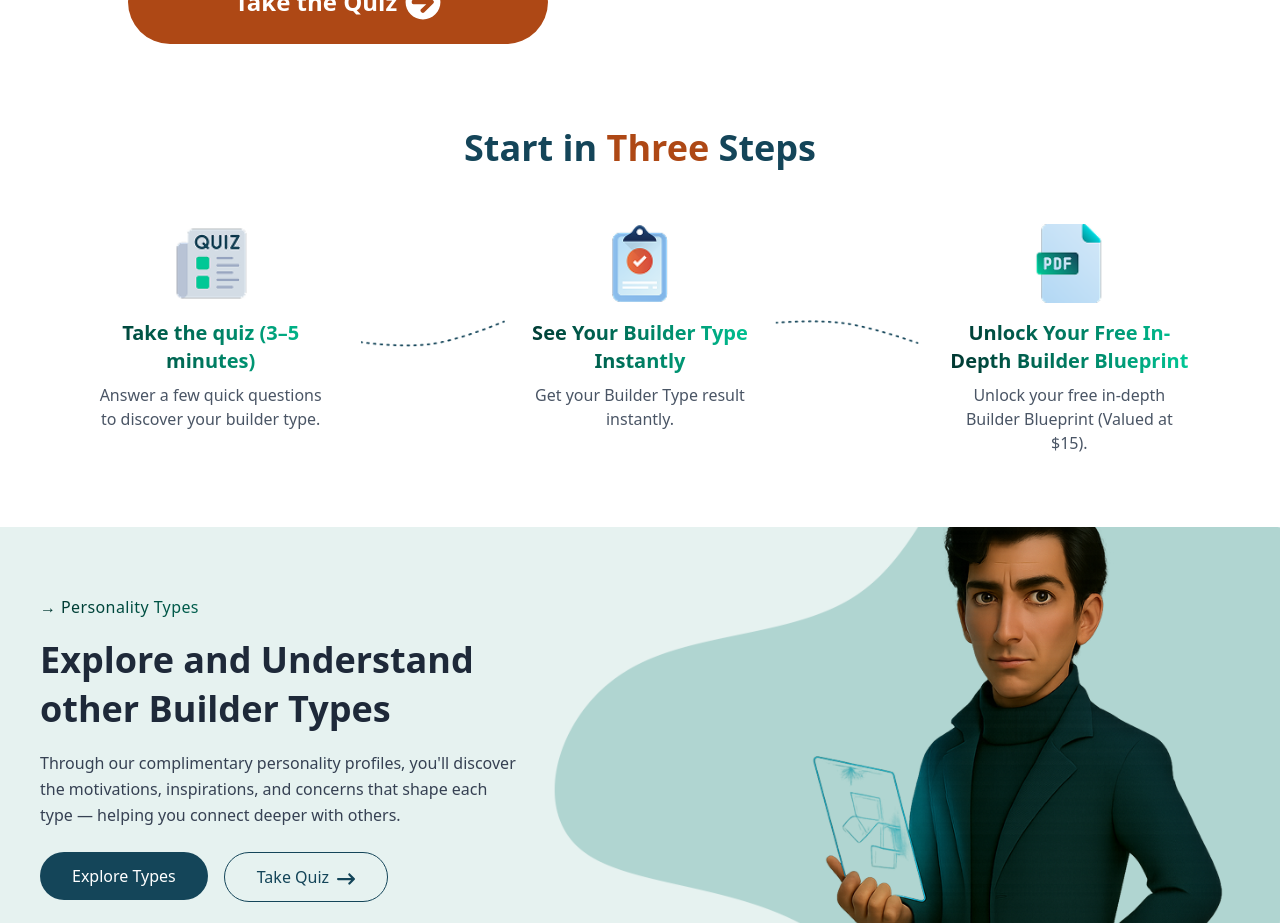
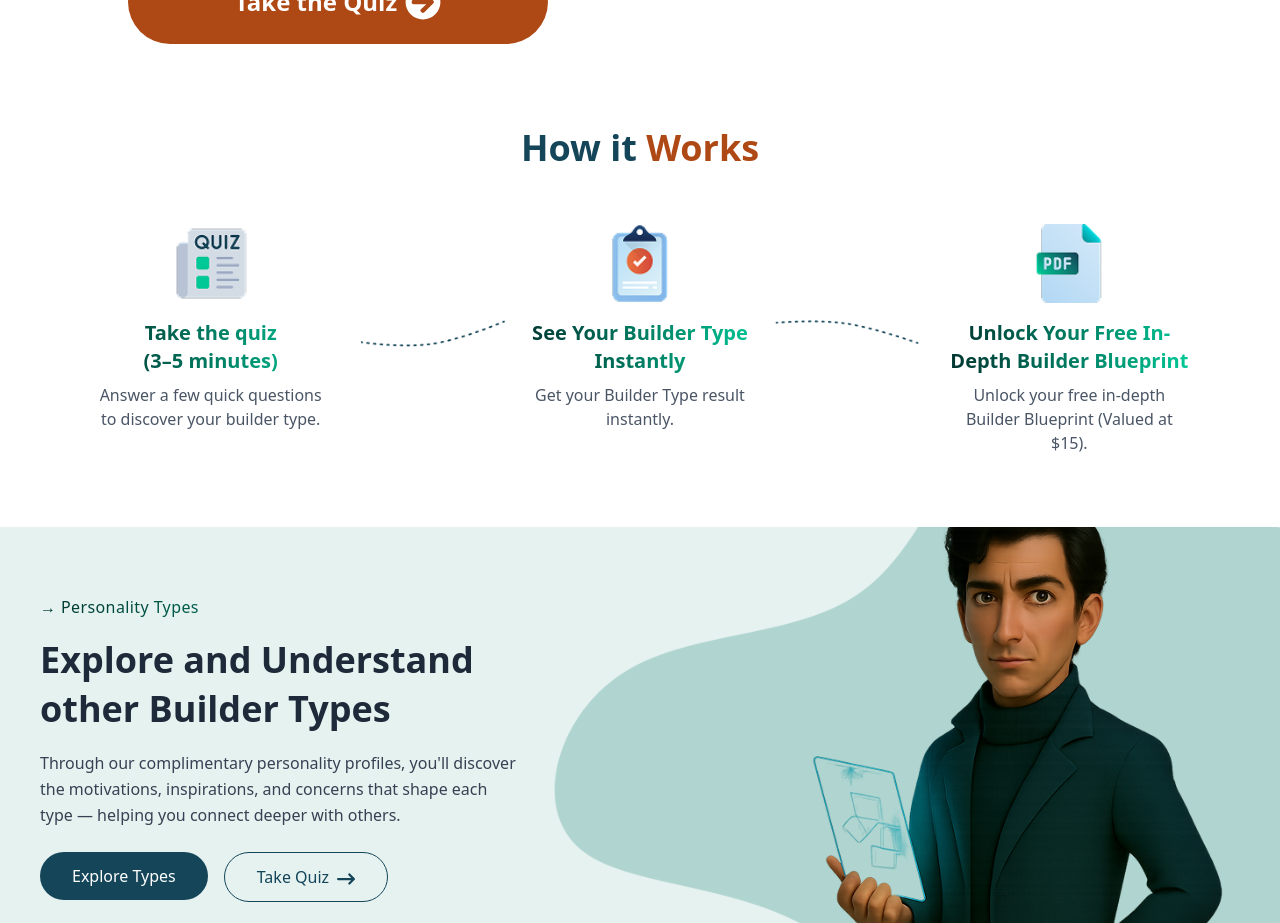
Before and after one commit to olatunde1/my-builder, a React (Vite) app: page / in a window 1280 px wide. Shown: the part 800-1723 px from the top of the page. Built offline with nearby package versions, Linux system fonts and the light colour scheme.

Commit message:
fix: removed start in 3 steps text

```diff
--- a/src/components/Home.jsx
+++ b/src/components/Home.jsx
@@ -89,7 +89,7 @@ const HomePage = () => {
         <div className="start">
           <div className="max-w-[1240px] text-center px-4 sm:px-0 py-16 mx-auto">
             <h2 className="text-3xl sm:text-4xl font-bold text-[#144559]">
-              Start in <span className="text-[#AE4815]">Three</span> Steps
+              How it <span className="text-[#AE4815]">Works</span>
             </h2>
 
             <div className="grid sm:grid-cols-3 gap-12 mt-12 relative">
@@ -100,7 +100,7 @@ const HomePage = () => {
               >
                 <img src={Quiz} alt="Quiz" className="mx-auto w-16 sm:w-20 mb-4" />
                 <h3 className="text-lg sm:text-xl font-semibold mb-2 bg-gradient-to-r from-[#003630] to-[#00C896] bg-clip-text text-transparent">
-                  Take the quiz (3–5 minutes)
+                  Take the quiz <br /> (3–5 minutes)
                 </h3>
                 <p className="text-gray-600 text-sm sm:text-base">
                   Answer a few quick questions to discover your builder type.
```
Also changed, not shown: 1 other file (tests, documents, lock files or other folders).
